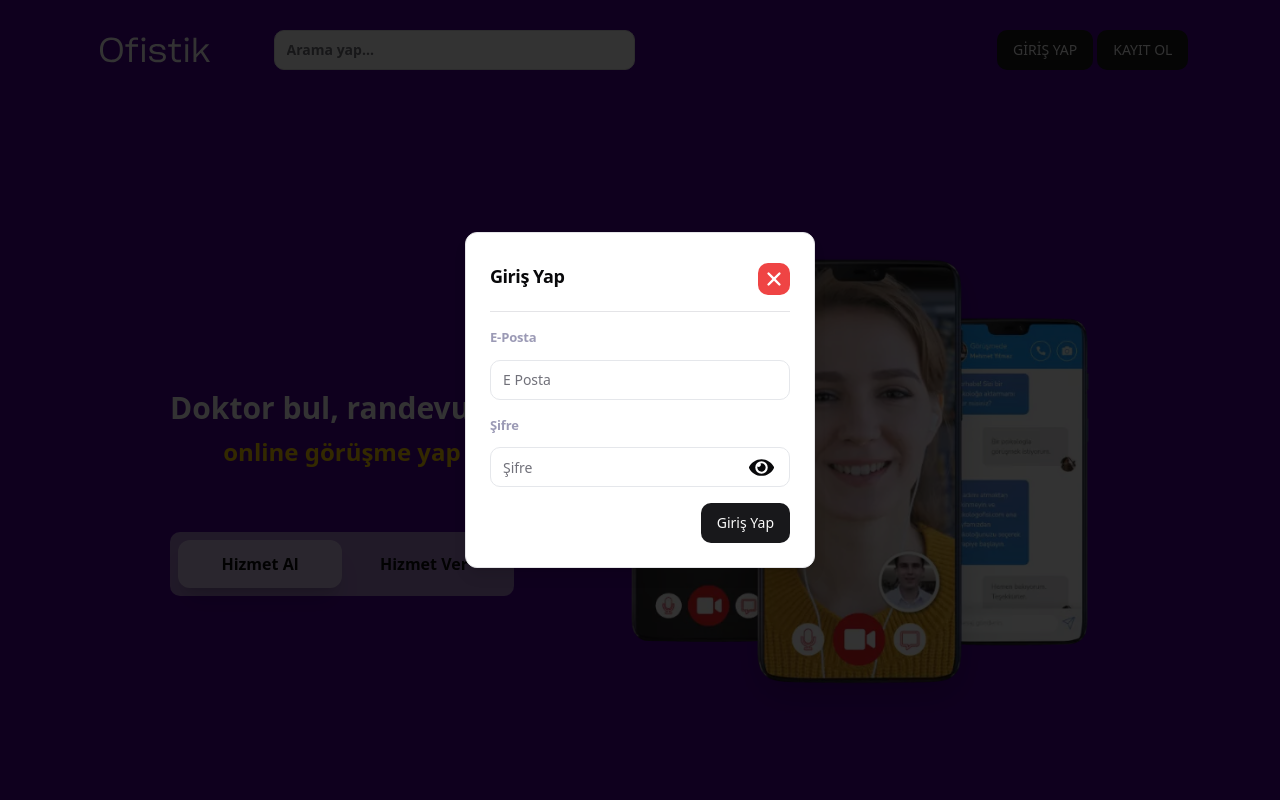
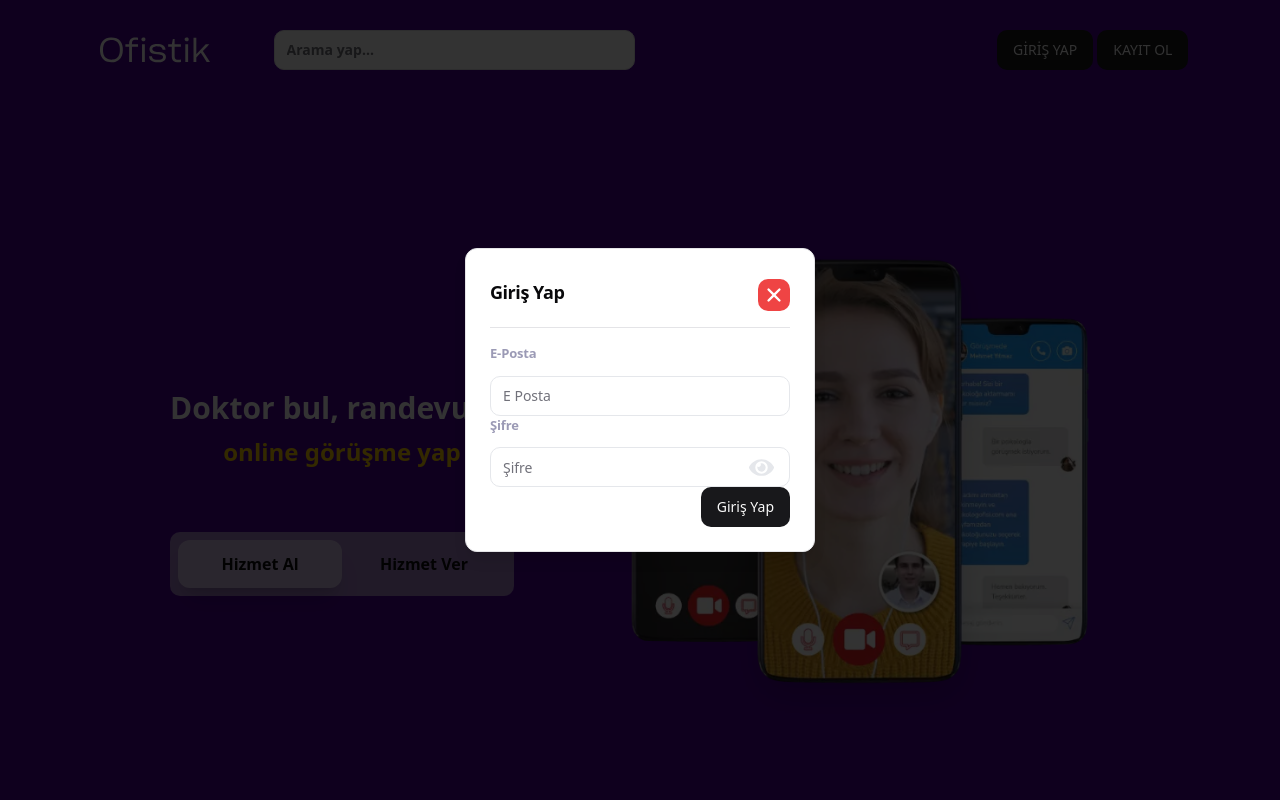
Before and after one commit to ramazanunal/Ofistik---Medyanes-360, a Next.js app: page / in a window 1280 px wide. Both pictures are taken after a click on the button "GİRİŞ YAP". Shown: the top 800 px of the page. Built offline with nearby package versions, Linux system fonts and the light colour scheme.

Commit message:
Formik added, login function works.

```diff
--- a/components/modal/auth/Login/index.jsx
+++ b/components/modal/auth/Login/index.jsx
@@ -1,6 +1,6 @@
 'use client';
 import React, { useState } from 'react';
-
+import { signIn } from 'next-auth/react';
 import {
   Dialog,
   DialogContent,
@@ -18,10 +18,37 @@ import { IoClose } from 'react-icons/io5';
 import { GoDash } from 'react-icons/go';
 import { FaEye } from 'react-icons/fa';
 
+import { Formik, Form } from 'formik';
+import { toast } from 'react-toastify';
+
 function LoginModal() {
   const [showPassword, setShowPassword] = useState(false);
+  const [open, setOpen] = useState(false);
+
   return (
-    <Dialog>
+    <>
+      <Formik
+        // validationSchema={}
+        initialValues={{
+          email: '',
+          password: '',
+        }}
+        onSubmit={async (values) => {
+          setOpen(false);
+          const result = await signIn('credentials', {
+            email: values.email,
+            password: values.password,
+            callbackUrl: '/dashboard',
+            redirect: false,
+          });
+          if (result.error) {
+            return toast.error(result.error);
+          }
+          toast.success('Giriş başarılı');
+        }}
+      >
+        {(props) => (
+          <Dialog open={open} onOpenChange={setOpen}>
             <DialogTrigger asChild>
               <Button>GİRİŞ YAP</Button>
             </DialogTrigger>
@@ -44,17 +71,21 @@ function LoginModal() {
                 </DialogClose>
               </DialogHeader>
               <hr />
+              <Form>
                 <div className='flex flex-col'>
                   <Label
-            htmlFor='eposta'
+                    htmlFor='email'
                     className='text-[rgba(4,3,69,.4)] font-bold tracking-[-.16px] text-[13px] mb-3'
                   >
                     E-Posta
                   </Label>
                   <Input
-            id='eposta'
+                    id='email'
+                    name='email'
                     type='text'
                     placeholder='E Posta'
+                    onChange={props.handleChange}
+                    value={props.values.email}
                     className='outline-none focus-visible:ring-0 focus-visible:ring-offset-0 border-grey focus:border-green-500 hover:border-green-500 focus:ring-0 rounded-md transition-all duration-500'
                   />
                 </div>
@@ -69,14 +100,16 @@ function LoginModal() {
                     <Input
                       id='password'
                       name='password'
-              type={`${showPassword ? 'password' : 'text'}`}
+                      type={`${showPassword ? 'text' : 'password'}`}
                       placeholder='Şifre'
+                      onChange={props.handleChange}
+                      value={props.values.password}
                       className='outline-none focus-visible:ring-0 focus-visible:ring-offset-0 border-grey focus:border-green-500 hover:border-green-500 focus:ring-0 rounded-md transition-all duration-500'
                     />
                     <FaEye
                       onClick={() => setShowPassword(!showPassword)}
                       className={`absolute right-[16px] ${
-                showPassword ? 'text-gray-200' : 'text-green-500'
+                        showPassword ? 'text-green-500' : 'text-gray-200'
                       } hover:text-green-500 cursor-pointer transition-all duration-500`}
                       size={25}
                     />
@@ -85,8 +118,12 @@ function LoginModal() {
                 <DialogFooter>
                   <Button type='submit'>Giriş Yap</Button>
                 </DialogFooter>
+              </Form>
             </DialogContent>
           </Dialog>
+        )}
+      </Formik>
+    </>
   );
 }
 
```
Lines whose indentation alone changed are shown as unchanged.
